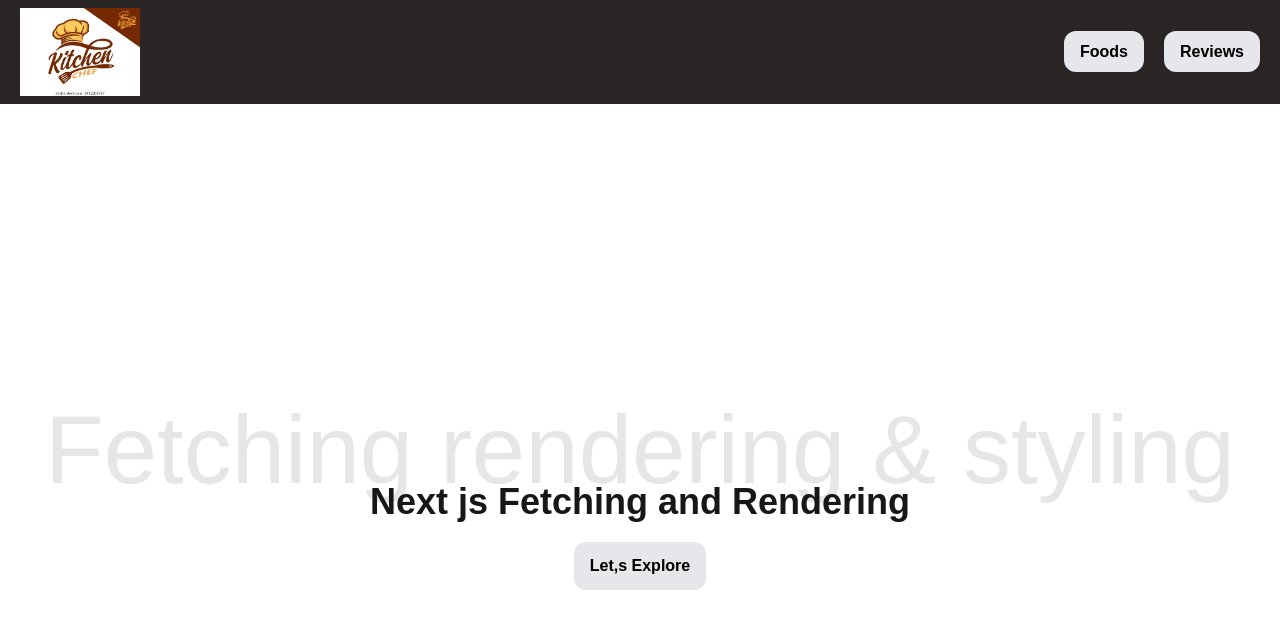
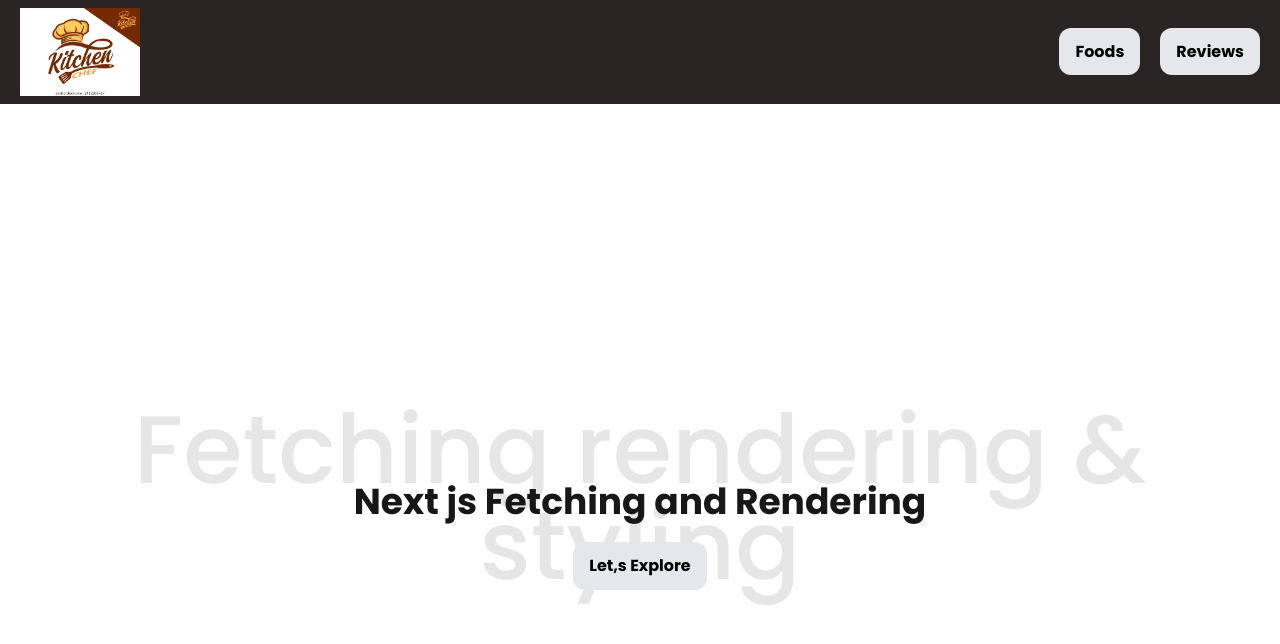
Before and after one commit to Tasnim813/Next-Kitchen, a Next.js app: page / in a window 1280 px wide. Shown: the top 644 px of the page. Built offline with nearby package versions, Linux system fonts and the light colour scheme.

Commit message:
google font

```diff
--- a/src/app/layout.jsx
+++ b/src/app/layout.jsx
@@ -1,4 +1,4 @@
-import { Geist, Geist_Mono } from "next/font/google";
+import { Geist, Geist_Mono, Poppins } from "next/font/google";
 import "./globals.css";
 import Link from "next/link";
 import CartProvider from "@/context/CartProvider";
@@ -14,6 +14,11 @@
   subsets: ["latin"],
 });
 
+
+const poppins= Poppins({
+  weight:["400","500","700"],
+  subsets: ["latin"],
+})
 export const metadata = {
   title: "Yatun khaijan",
   description: "Best Fast Food in Sylhet",
@@ -23,7 +28,7 @@
   return (
     <html lang="en">
       <body
-        className={`${geistSans.variable} ${geistMono.variable} antialiased`}
+        className={`${poppins.className} antialiased`}
       >
         <header className="px-5 items-center py-2 flex justify-between gap-5 bg-stone-800">
 
```
